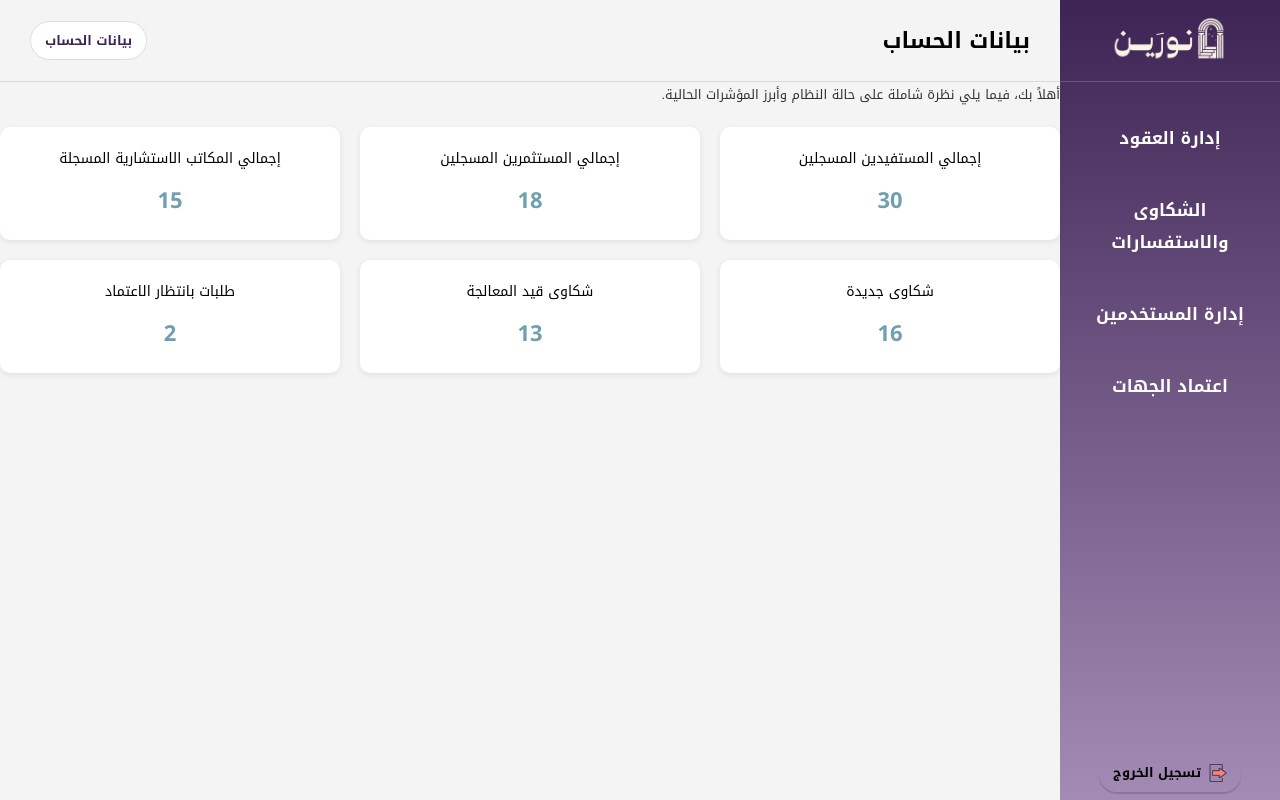
After one commit to Nada7m/NOREEN-Educational-Funding-Platform, a PHP site: page /admin_profile.html in a window 1280 px wide. The commit adds this page. Run offline with PHP 8.4, Linux system fonts and the light colour scheme.

Commit message:
ملف مدير النظام

```diff
--- a/CSS01Layout.css
+++ b/CSS01Layout.css
@@ -265,6 +265,28 @@ body{
   width:42px;
   height:42px;
   object-fit:contain;
+}
+/* زر بيانات الحساب */
+.header-left{
+  display:flex;
+  align-items:center;
+}
+
+.profile-btn{
+  background:#FFFFFF;
+  color:#3E2454;
+  padding:8px 18px;
+  border-radius:20px;
+  font-size:14px;
+  font-weight:600;
+  border:1px solid #ddd;
+  transition:.3s;
+}
+
+/*  عند المرور على الزر */
+.profile-btn:hover{
+  background:#3E2454;
+  color:#FFFFFF;
 }
 
 /* صفحة عرض المنح */
--- /dev/null
+++ b/admin_profile.html
@@ -0,0 +1,191 @@
+<?php
+session_start();
+
+if (!isset($_SESSION['admin_id'])) {
+    header("Location: login.php");
+    exit();
+}
+?>
+<!DOCTYPE html>
+<html lang="ar" dir="rtl">
+<head>
+<meta charset="UTF-8">
+<title>بيانات الحساب</title>
+
+<link href="https://fonts.googleapis.com/css2?family=Noto+Kufi+Arabic:wght@400;500;600;700&display=swap" rel="stylesheet">
+<link rel="stylesheet" href="CSS01Layout.css">
+
+<style>
+
+/* الهيدر */
+.header{
+    display: flex;
+    justify-content: space-between;
+    align-items: center;
+}
+
+/* العنوان */
+.header h2{
+    margin: 0;
+    font-size: 22px;
+}
+
+/* زر بيانات الحساب */
+.profile-btn{
+    background: #fff;
+    padding: 6px 14px;
+    border-radius: 20px;
+    border: 1px solid #ddd;
+    font-size: 13px;
+    color: #3E2454;
+    text-decoration: none;
+}
+
+/* النص */
+.page-header{
+    margin-bottom: 20px;
+}
+
+.page-header p{
+    font-size: 13px;
+    color: #333;
+    margin: 0;
+}
+
+/* الكروت */
+.cards{
+    display: grid;
+    grid-template-columns: repeat(3,1fr);
+    gap: 20px;
+}
+
+.card{
+    background: #fff;
+    padding: 18px;
+    text-align: center;
+    border-radius: 10px;
+    box-shadow: 0 2px 6px rgba(0,0,0,0.08);
+}
+
+.card p{
+    margin-bottom: 8px;
+    font-size: 14px;
+}
+
+/* الرقم */
+.number{
+    font-size: 22px;
+    color: #70A0AF;
+    font-weight: bold;
+}
+
+/* زر تسجيل الخروج */
+.logout-btn{
+    background: transparent;
+    border: none;
+    cursor: pointer;
+    display: flex;
+    align-items: center;
+    gap: 8px;
+}
+
+/* أيقونة تسجيل الخروج */
+.logout-icon{
+    width: 18px;
+    height: 18px;
+}
+
+</style>
+</head>
+
+<body>
+
+<div class="layout">
+
+<!-- الشريط الجانبي -->
+<aside class="sidebar">
+
+    <div class="sidebar-top">
+
+        <!-- الشعار -->
+        <div class="sidebar-logo">
+            <img src="شعار نورين.png">
+        </div>
+
+        <!-- القائمة -->
+        <ul class="sidebar-menu">
+            <li><a href="contracts_manage.php">إدارة العقود</a></li>
+            <li><a href="complaints.php">الشكاوى والاستفسارات</a></li>
+            <li><a href="users_manage.php">إدارة المستخدمين</a></li>
+            <li><a href="entities_approval.php">اعتماد الجهات</a></li>
+        </ul>
+
+    </div>
+
+    <!-- تسجيل الخروج -->
+    <div class="sidebar-bottom">
+        <form action="logout.php" method="post">
+            <button type="submit" class="logout-btn">
+                <img src="ايقونة تسجيل الخروج.png" class="logout-icon">
+                <b>تسجيل الخروج</b>
+            </button>
+        </form>
+    </div>
+
+</aside>
+
+<!-- المحتوى -->
+<div class="main-content">
+
+    <!-- الهيدر -->
+    <header class="header">
+        <h2>بيانات الحساب</h2>
+        <a href="admin_profile.php" class="profile-btn">بيانات الحساب</a>
+    </header>
+
+    <!-- النص -->
+    <div class="page-header">
+        <p>أهلاً بك، فيما يلي نظرة شاملة على حالة النظام وأبرز المؤشرات الحالية.</p>
+    </div>
+
+    <!-- الكروت -->
+    <div class="cards">
+
+        <div class="card">
+            <p>إجمالي المستفيدين المسجلين</p>
+            <div class="number">30</div>
+        </div>
+
+        <div class="card">
+            <p>إجمالي المستثمرين المسجلين</p>
+            <div class="number">18</div>
+        </div>
+
+        <div class="card">
+            <p>إجمالي المكاتب الاستشارية المسجلة</p>
+            <div class="number">15</div>
+        </div>
+
+        <div class="card">
+            <p>شكاوى جديدة</p>
+            <div class="number">16</div>
+        </div>
+
+        <div class="card">
+            <p>شكاوى قيد المعالجة</p>
+            <div class="number">13</div>
+        </div>
+
+        <div class="card">
+            <p>طلبات بانتظار الاعتماد</p>
+            <div class="number">2</div>
+        </div>
+
+    </div>
+
+</div>
+
+</div>
+
+</body>
+</html>
```
